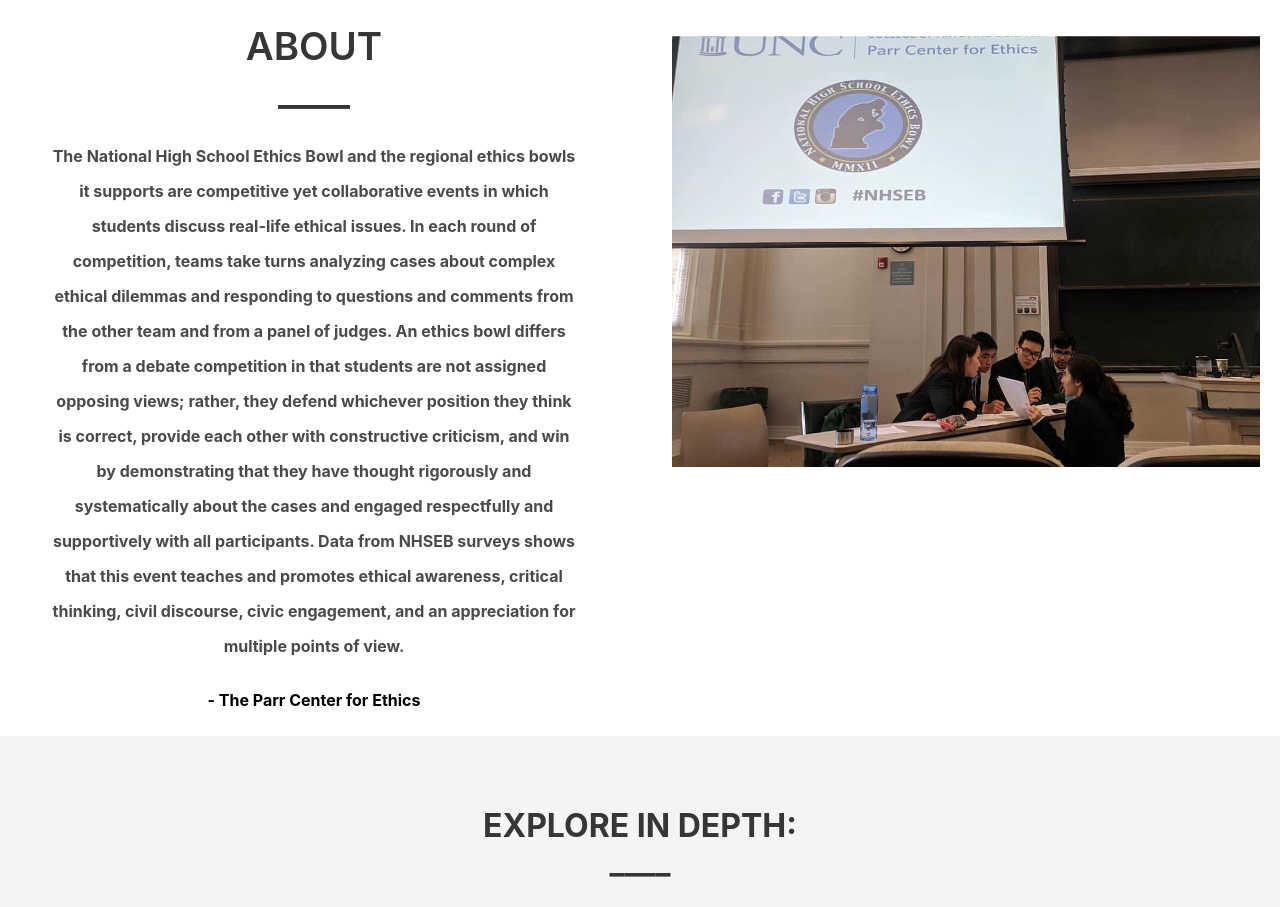
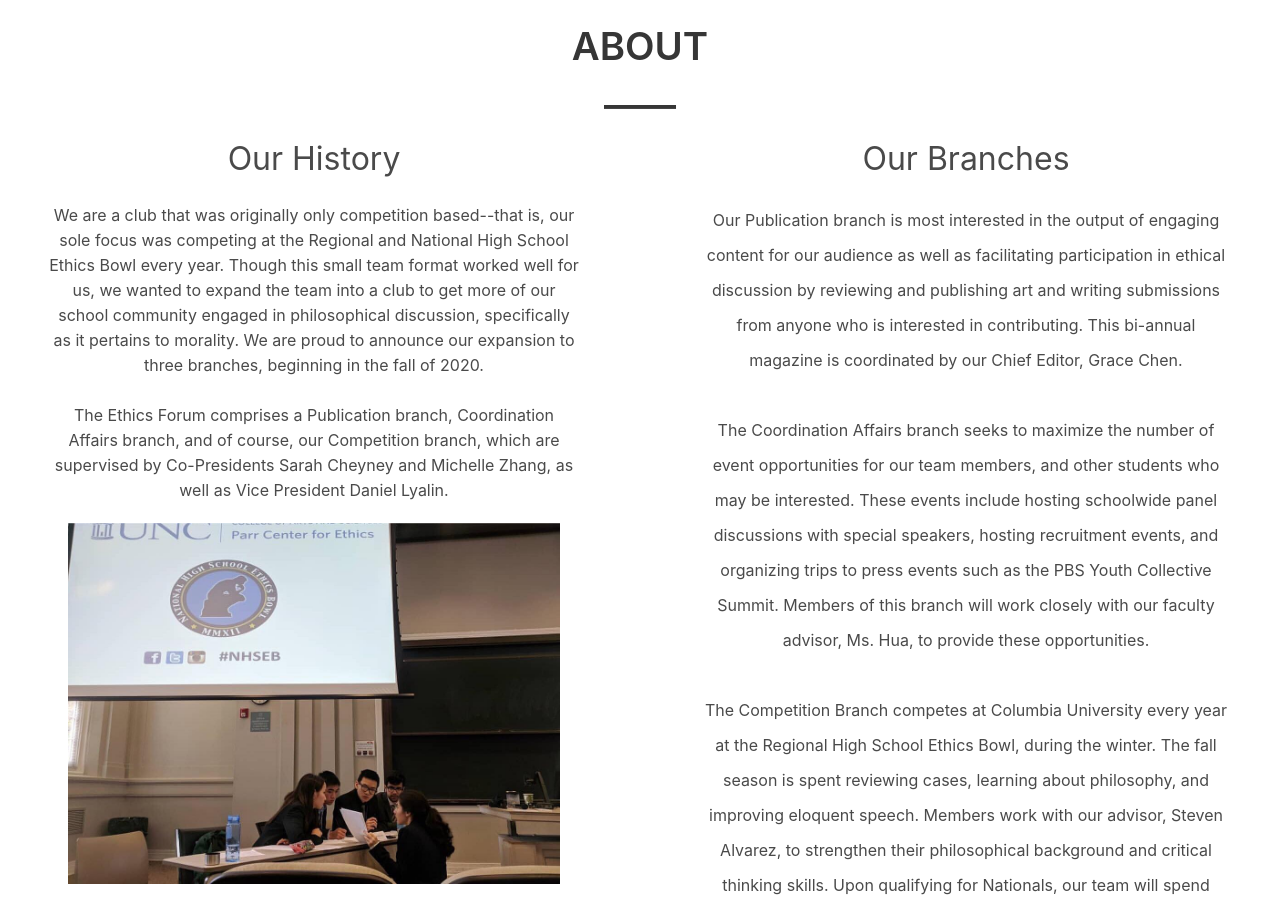
Before and after one commit to dlyalin20/dlyalin20.github.io, a plain HTML site: page index.html in a window 1280 px wide. Shown: the part 860-1767 px from the top of the page. Drawn offline with nearby package versions, Linux system fonts and the light colour scheme.

Commit message:
Update index.html
Changed description of club to be of the Ethics Forum, rather than bowl.

```diff
--- a/index.html
+++ b/index.html
@@ -100,36 +100,56 @@
           </section>
             </center>
             <br>
+            <center class="title is-1"><span class="semi-header">About</span></center><hr>
             <div class="columns">
               <div class="column">
                 <section id="About" style="color: black;">
-                  <center class="title is-1"><span class="semi-header">About</span></center><hr>
                   <center>
-                    <p class="subtitle is-6 px-6" style="line-height: 35px;">
-                      <b>The National High School Ethics Bowl and the regional ethics
-                       bowls it supports are competitive yet collaborative events in
-                       which students discuss real-life ethical issues. In each round of
-                       competition, teams take turns analyzing cases about complex ethical
-                       dilemmas and responding to questions and comments from the other team
-                       and from a panel of judges. An ethics bowl differs from a debate
-                       competition in that students are not assigned opposing views;
-                       rather, they defend whichever position they think is correct, provide
-                       each other with constructive criticism, and win by demonstrating that
-                       they have thought rigorously and systematically about the cases and
-                       engaged respectfully and supportively with all participants. Data from
-                       NHSEB surveys shows that this event teaches and promotes ethical awareness,
-                       critical thinking, civil discourse, civic engagement, and an appreciation for
-                       multiple points of view.
-                       <h5> - The Parr Center for Ethics</h5>
-                      </b>
-
-
+                    <h1 class="semiheader subtitle is-3">Our History</h1>
+                    <p class="subtitle is-6 px-6" style="line-height: 25px;">
+                      We are a club that was originally only competition based--that is, our sole
+                        focus was competing at the Regional and National High School Ethics Bowl every
+                        year. Though this small team format worked well for us, we wanted to expand the
+                        team into a club to get more of our school community engaged in philosophical
+                        discussion, specifically as it pertains to morality. We are proud to announce our
+                        expansion to three branches, beginning in the fall of 2020.
+                        <br><br>
+                        The Ethics Forum comprises a Publication branch, Coordination Affairs branch, and
+                        of course, our Competition branch, which are supervised by Co-Presidents Sarah
+                        Cheyney and Michelle Zhang, as well as Vice President Daniel Lyalin.
+                        <img src="photos/tourney.jpg" style="padding:20px;">
                     </p>
                   </center>
                 </section>
               </div>
               <div class="column">
-                <img src="photos/tourney.jpg" style="padding:20px;">
+                <center>
+                  <section id="About" style="color: black;">
+                    <h1 class="semiheader subtitle is-3">Our Branches</h1>
+                    <p class="subtitle is-6 px-6" style="line-height: 35px;">
+                      Our Publication branch is most interested in the output of engaging content for our
+                      audience as well as facilitating participation in ethical discussion by reviewing
+                      and publishing art and writing submissions from anyone who is interested in
+                      contributing. This bi-annual magazine is coordinated by our Chief Editor, Grace
+                      Chen.
+                      <br><br>
+                      The Coordination Affairs branch seeks to maximize the number of event
+                      opportunities for our team members, and other students who may be interested.
+                      These events include hosting schoolwide panel discussions with special speakers,
+                      hosting recruitment events, and organizing trips to press events such as the PBS Youth
+                      Collective Summit. Members of this branch will work closely with our faculty
+                      advisor, Ms. Hua, to provide these opportunities.
+                      <br><br>
+                      The Competition Branch competes at Columbia University every year at the Regional
+                      High School Ethics Bowl, during the winter. The fall season is spent reviewing
+                      cases, learning about philosophy, and improving eloquent speech. Members work
+                      with our advisor, Steven Alvarez, to strengthen their philosophical background
+                      and critical thinking skills. Upon qualifying for Nationals, our team will spend
+                      approximately one month reviewing cases for the spring National High School
+                      Ethics Bowl, which is hosted at the UNC, in North Carolina.
+                    </p>
+                  </section>
+                </center>
               </div>
             </div>
             <section style="background-color: #f4f4f4;">
```
